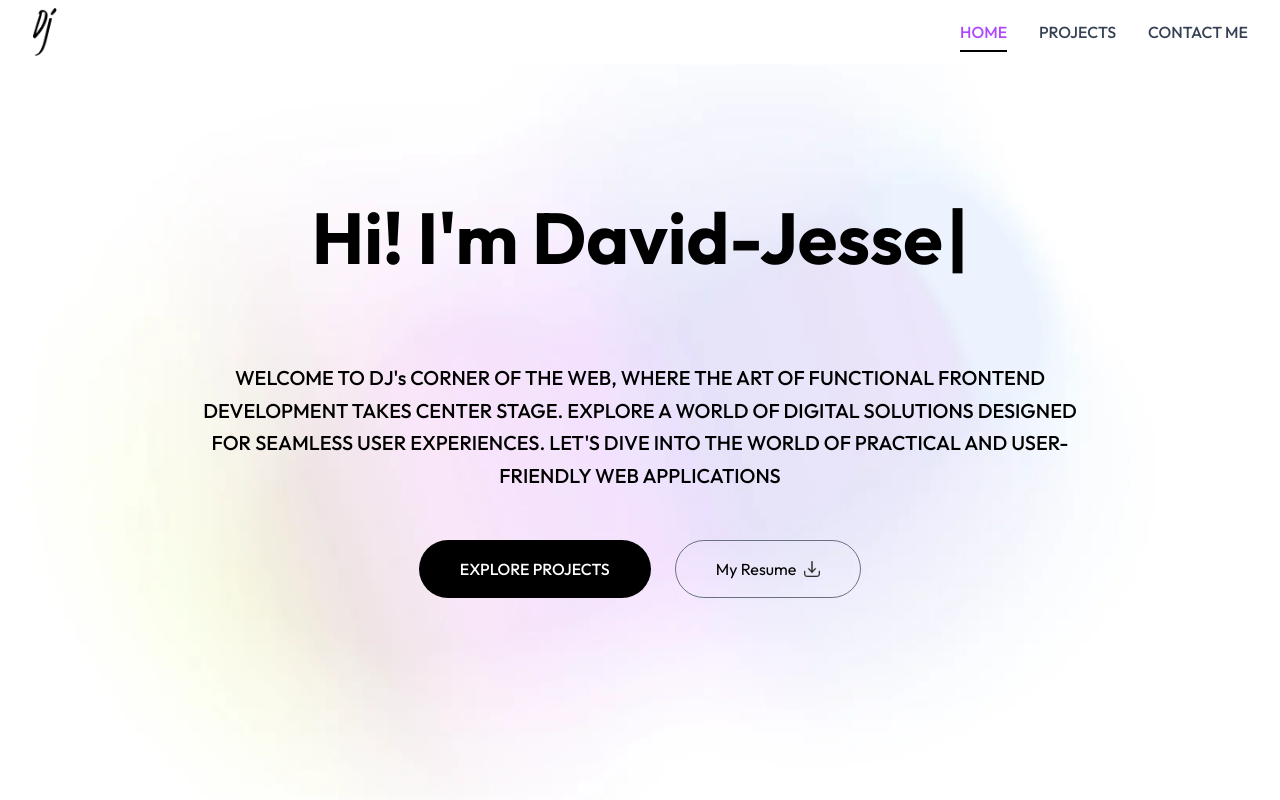
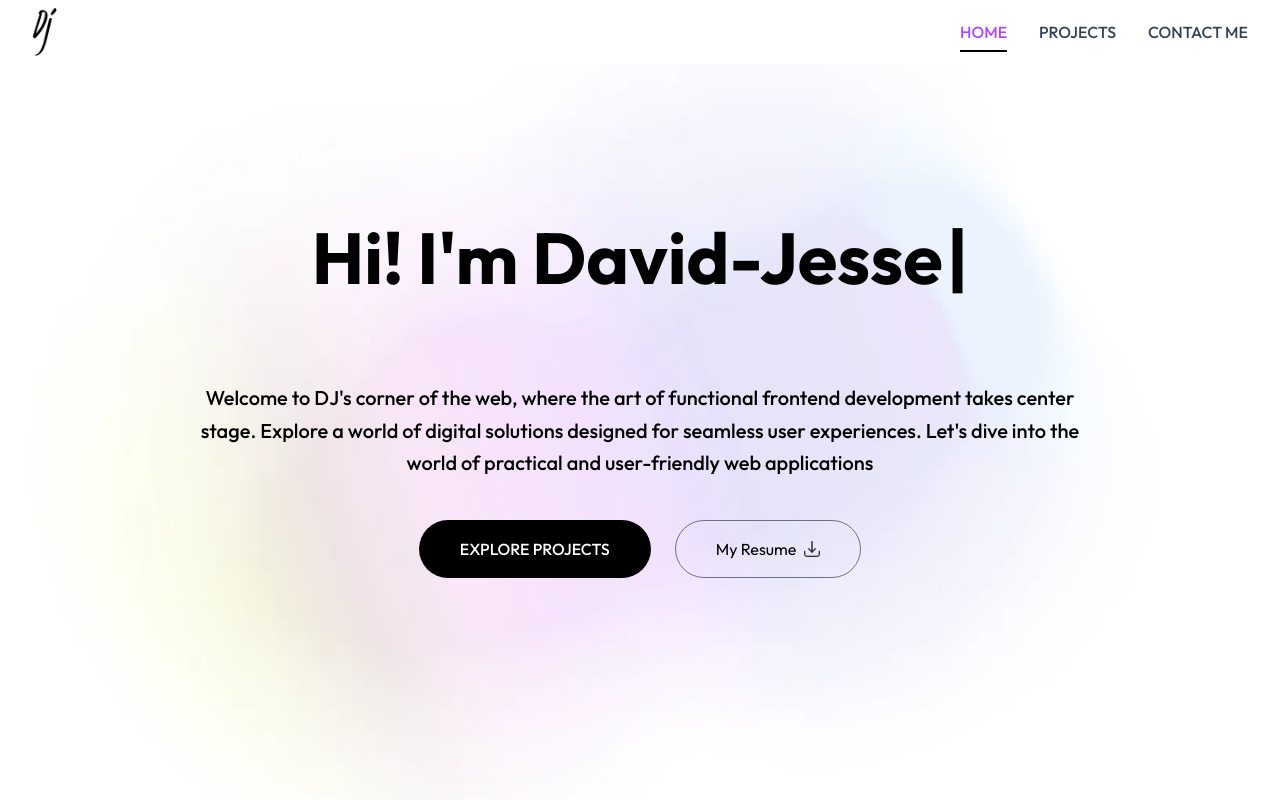
Before and after one commit to David-Jesse/David-Jesse, a Next.js app: page / in a window 1280 px wide. Shown: the top 800 px of the page. Built offline with nearby package versions, Linux system fonts and the light colour scheme; a web font is replaced by a local one.

Commit message:
made changes to the hero button

```diff
--- a/src/components/Hero.jsx
+++ b/src/components/Hero.jsx
@@ -74,15 +74,18 @@ const Hero = () => {
                     </span>
                 </h1>
 
-                <div className='mb-8 sm:mb-12 pt-10'>
+                <div className='mb-8 sm:mb-10 pt-10'>
                     <motion.h3
                         initial={{ y: -30, opacity: 0 }}
                         whileInView={{ y: 0, opacity: 1 }}
                         transition={{ duration: 0.8, delay: 0.5 }}
                         className='text-xl sm:text-base md:text-lg lg:text-xl leading-relaxed font-medium max-w-4xl mb-3'>
-                        WELCOME TO DJ's CORNER OF THE WEB, WHERE THE ART OF FUNCTIONAL FRONTEND
+                            Welcome to DJ's corner of the web, where the art of functional frontend development takes center stage.
+                            Explore a world of digital solutions designed for seamless user experiences.
+                            Let's dive into the world of practical and user-friendly web applications
+                        {/* WELCOME TO DJ's CORNER OF THE WEB, WHERE THE ART OF FUNCTIONAL FRONTEND
                         DEVELOPMENT TAKES CENTER STAGE. EXPLORE A WORLD OF DIGITAL SOLUTIONS DESIGNED FOR
-                        SEAMLESS USER EXPERIENCES. LET'S DIVE INTO THE WORLD OF PRACTICAL AND USER-FRIENDLY WEB APPLICATIONS
+                        SEAMLESS USER EXPERIENCES. LET'S DIVE INTO THE WORLD OF PRACTICAL AND USER-FRIENDLY WEB APPLICATIONS */}
                     </motion.h3>
                 </div>
 
```
